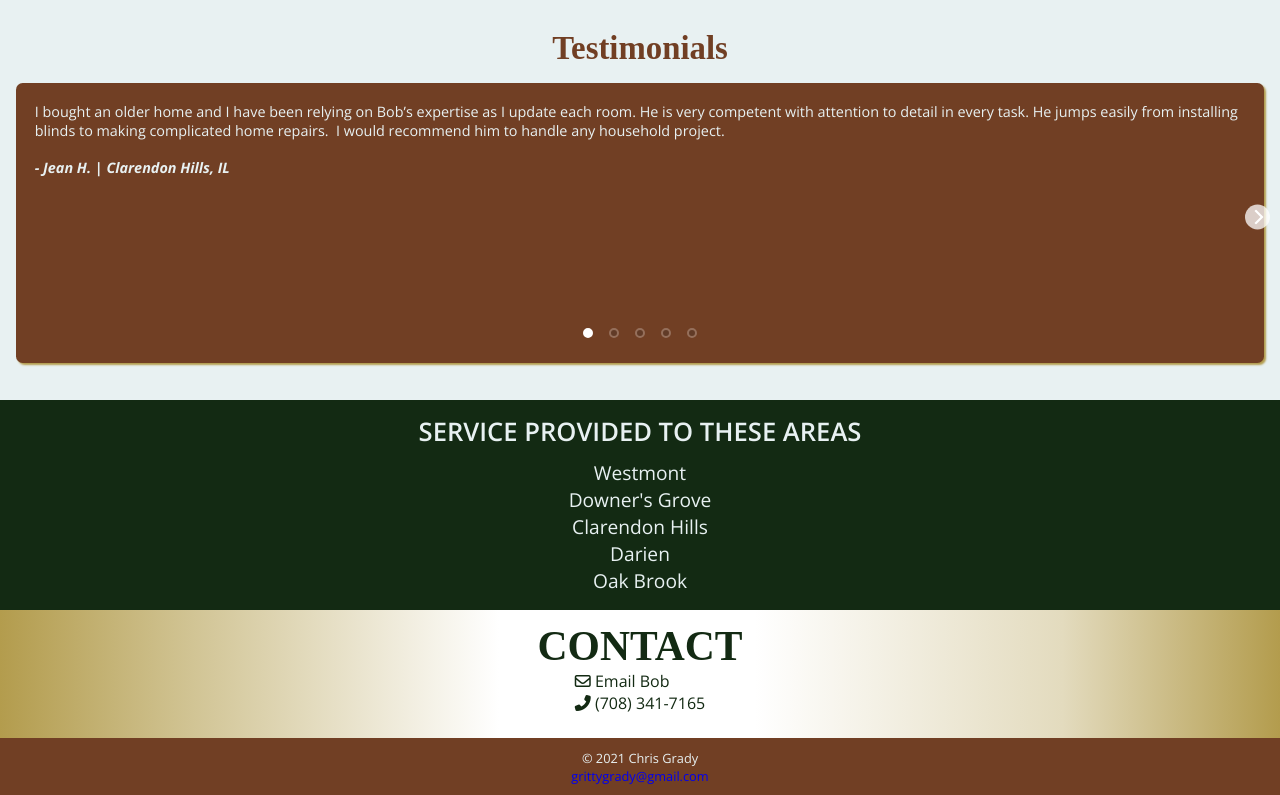
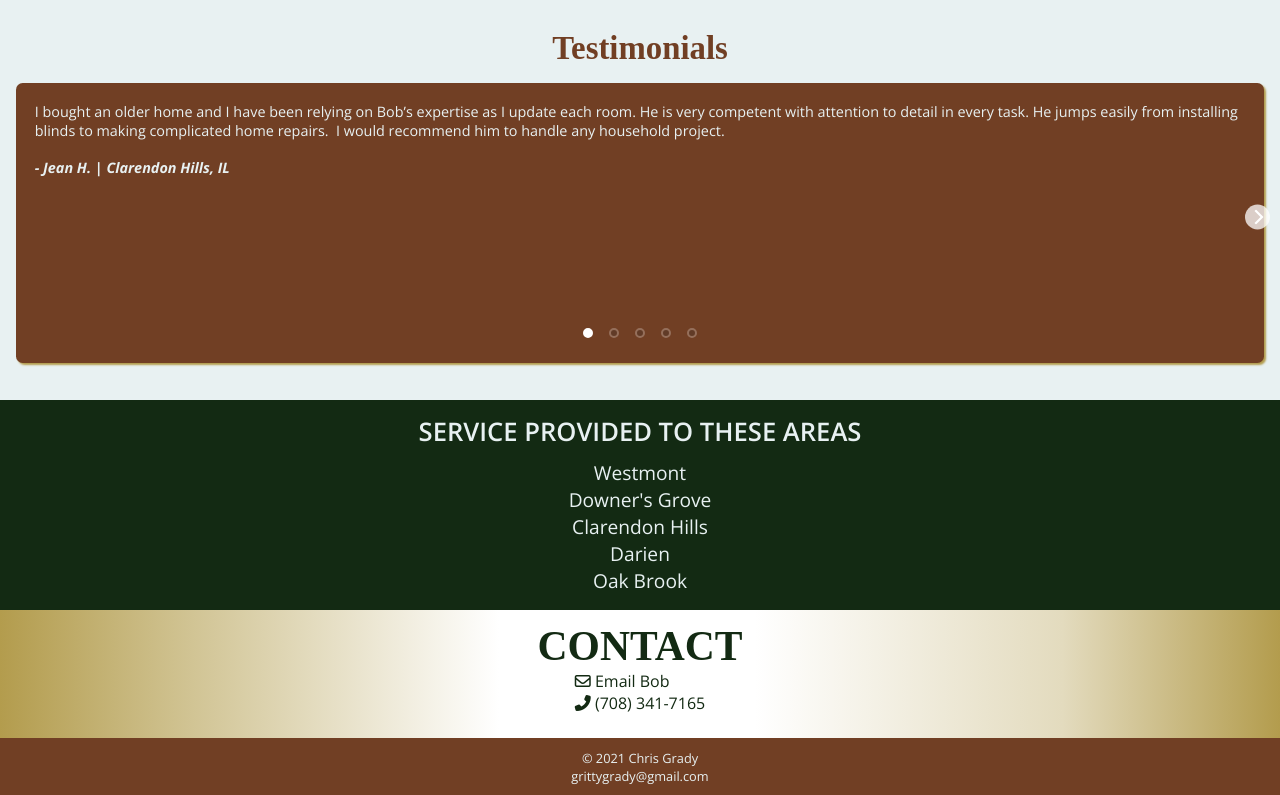
Before and after one commit to grittygrady/Handyman-SIte, a plain HTML site: page index.html in a window 1280 px wide. Shown: the part 2730-3525 px from the top of the page. Drawn offline with nearby package versions, Linux system fonts and the light colour scheme; a web font is replaced by a local one.

Commit message:
Update style.css

```diff
--- a/style.css
+++ b/style.css
@@ -385,6 +385,7 @@ footer {
 
 footer a {
   text-decoration: none;
+  color: var(--light-white);
 }
 
 footer a:visited {
```
